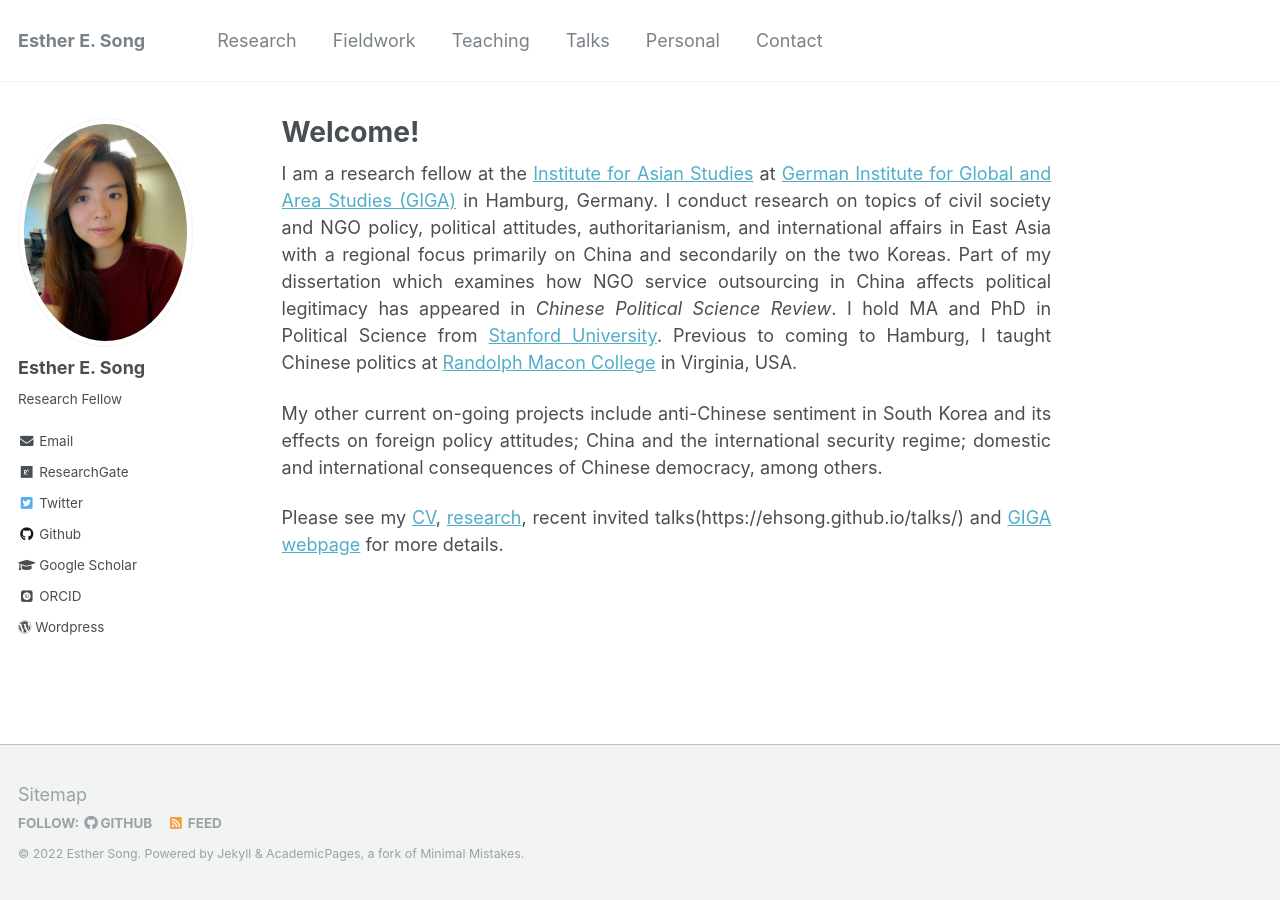
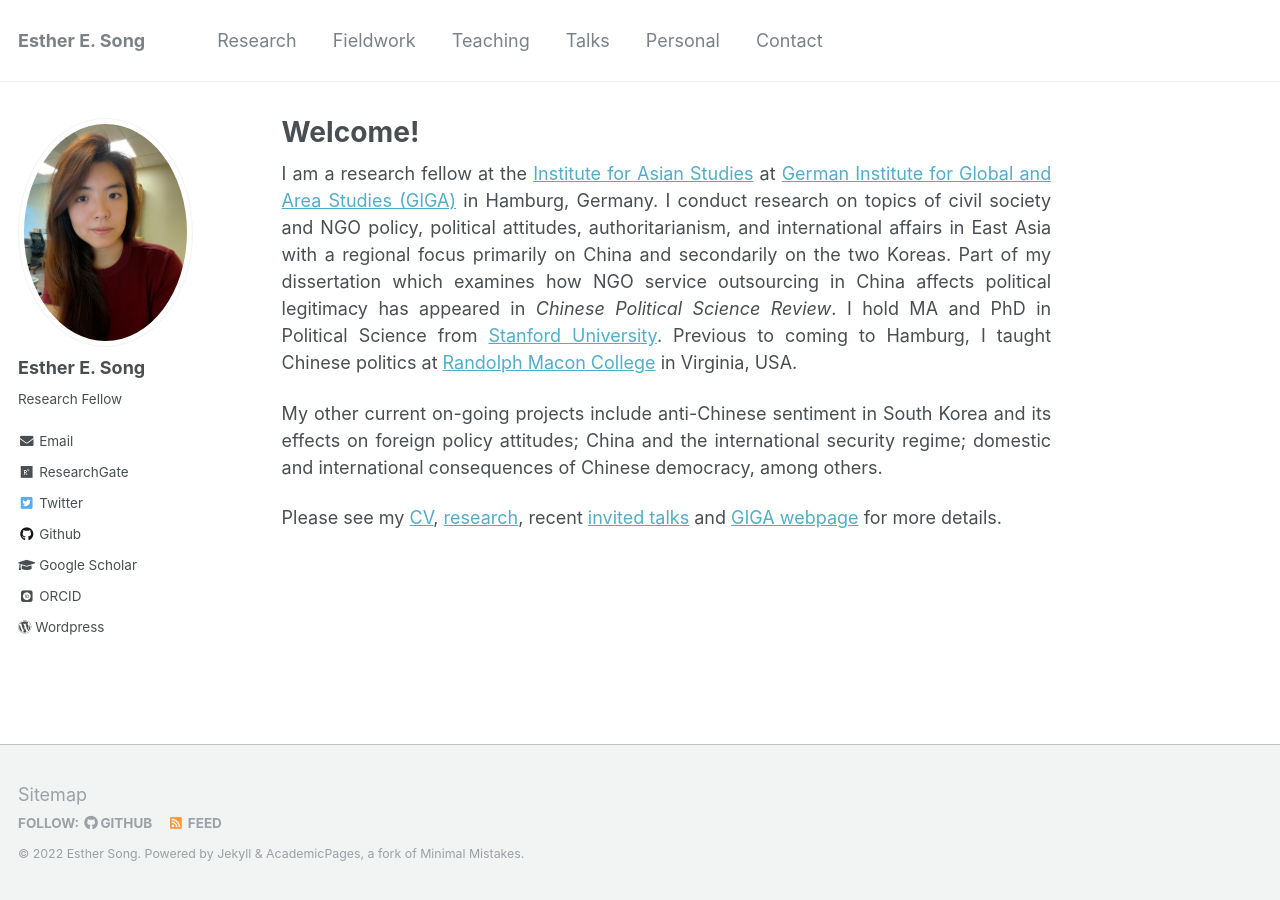
Before and after one commit to ehsong/ehsong.github.io, a Jekyll site: the page built from _pages/about.md, in a window 1280 px wide. Built offline with Jekyll 4.4.1, drawn with Linux system fonts in a browser that asks for light colours; some web fonts are replaced.

Commit message:
Update about.md

```diff
--- a/_pages/about.md
+++ b/_pages/about.md
@@ -11,4 +11,4 @@ I am a research fellow at the [Institute for Asian Studies](https://www.giga-ham
 
 My other current on-going projects include anti-Chinese sentiment in South Korea and its effects on foreign policy attitudes; China and the international security regime; domestic and international consequences of Chinese democracy, among others.
 
-Please see my [CV](https://drive.google.com/file/d/1Pq94Pt9oJr5fHz2KTrb2gSu7ptCuZUJa/view?usp=sharing), [research](https://ehsong.github.io/research/), recent invited talks(https://ehsong.github.io/talks/) and [GIGA webpage](https://www.giga-hamburg.de/en/the-giga/team/song-esther) for more details.
+Please see my [CV](https://drive.google.com/file/d/1Pq94Pt9oJr5fHz2KTrb2gSu7ptCuZUJa/view?usp=sharing), [research](https://ehsong.github.io/research/), recent [invited talks](https://ehsong.github.io/talks/) and [GIGA webpage](https://www.giga-hamburg.de/en/the-giga/team/song-esther) for more details.
```
